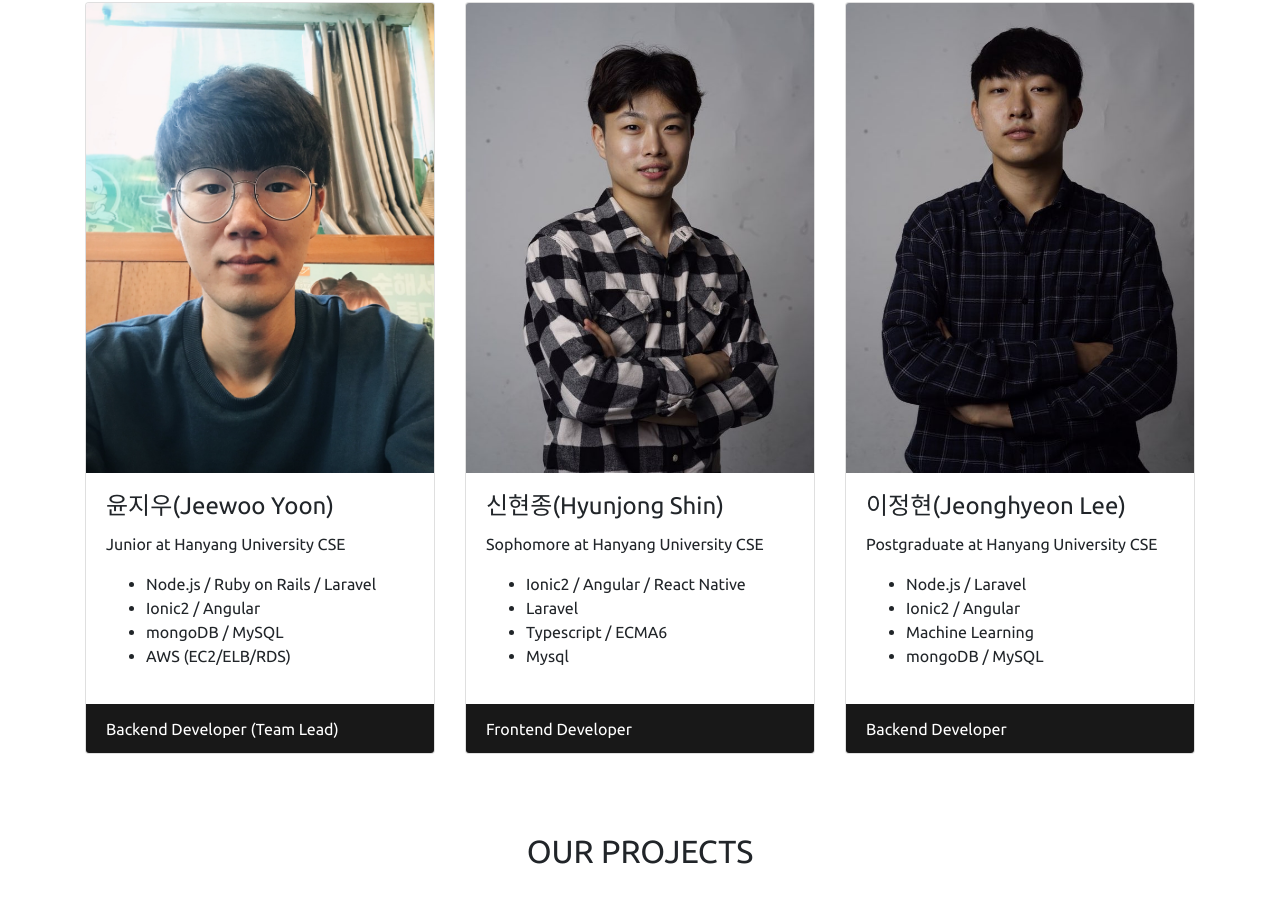
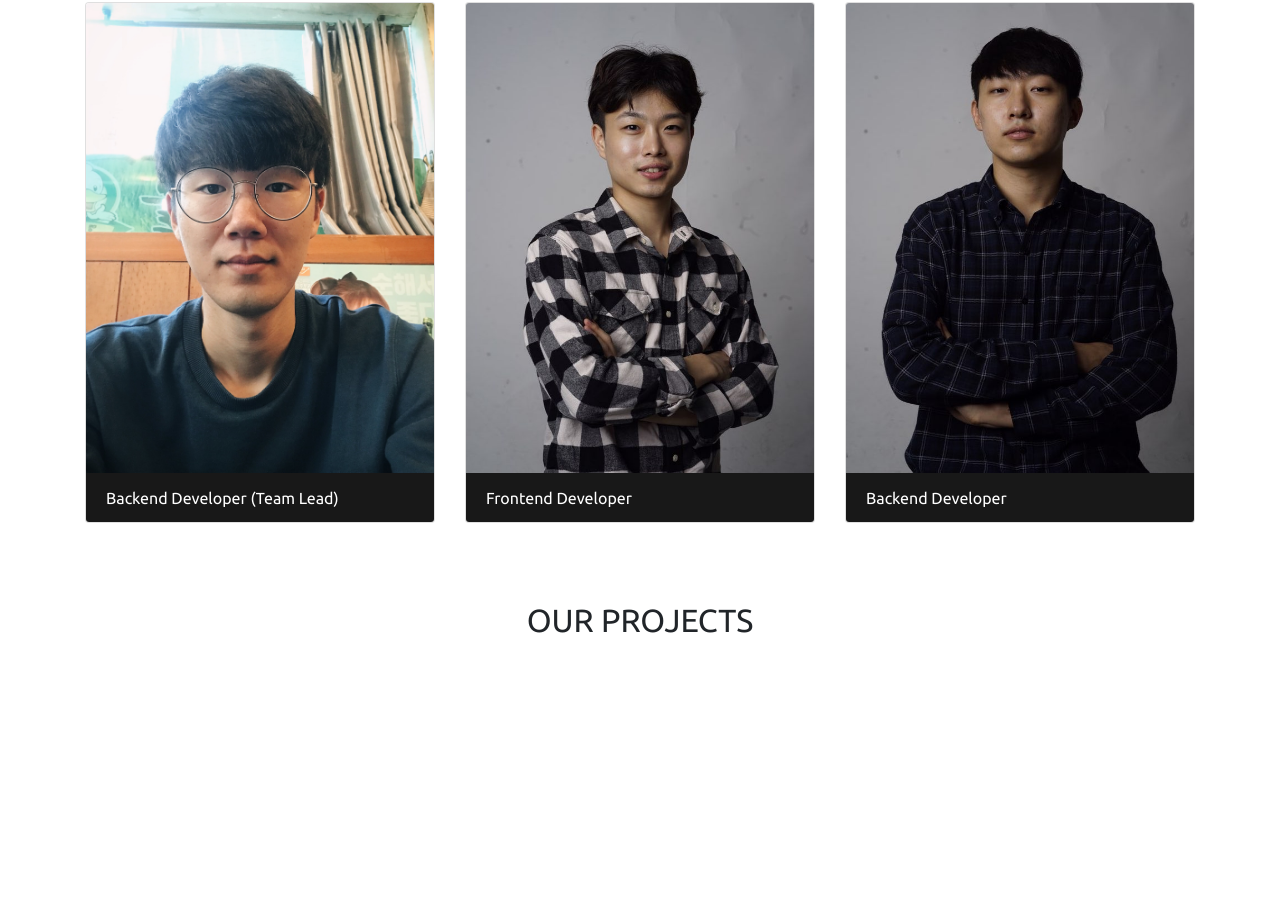
Before and after one commit to Hanyang-QuadJ/labs, a plain HTML site: page index.html in a window 1280 px wide. Shown: the part 617-1520 px from the top of the page. After the commit the page ends 1303 px from the top, so only its background shows below. Drawn offline with Linux system fonts and the light colour scheme.

Commit message:
카드 처음엔 닫혀있게 하

```diff
--- a/index.html
+++ b/index.html
@@ -106,6 +106,8 @@
 <script src="./assets/lib/jquery-3.2.1.min.js"></script>
 <script src="./assets/bootstrap/js/bootstrap.min.js"></script>
 <script>
+	$( document ).ready(function() {
+		$('.card-body').hide();
     	$('.card').click(function() {
 			$(this).children(".card-body").slideToggle();
 			// $('body').scrollTo('#member');
@@ -117,5 +119,6 @@
 		        scrollTop: scrollPosition
 		  }, 700);
 		})
+	});
 </script>
 </html>
```
Lines whose indentation alone changed are shown as unchanged.
